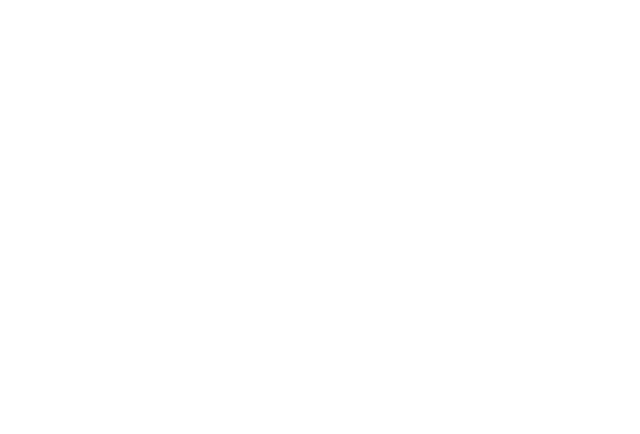
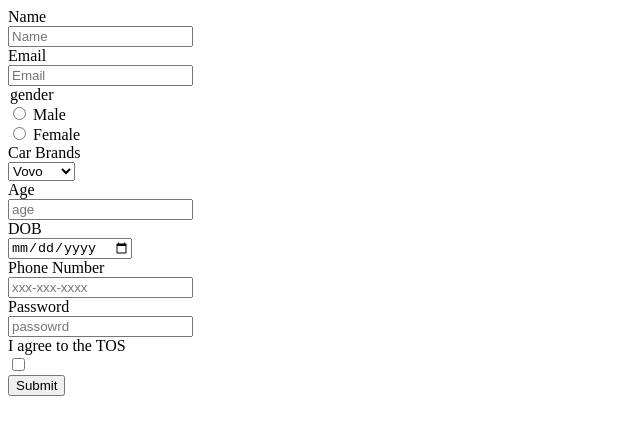
Before and after one commit to acciojob/signup-form-car-saddalmahi123, a website: page main.html in a window 1280 px wide. Shown: the whole page, without its empty margins (0-640 px from the left). Drawn offline with Linux system fonts and the light colour scheme.

Commit message:
created a submission

```diff
--- a/main.html
+++ b/main.html
@@ -10,6 +10,42 @@
 	<!-- the entire body must be written by student -->
     <script type="text/javascript" src="./script.js">
 </script>
+	<form method="post"></form>
+	<label for="#name">Name</label><br>
+	<input type="text" id="#name" placeholder="Name" required><br>
+	<label for="#email">Email</label><br>
+	<input type="email" id="#email" placeholder="Email" required><br>
+	<legend> gender</legend>
+
+        <input type="radio" name="gender" id="male" value="male">
+        <label for="male">Male</label><br>
+        <input type="radio" name="gender" id="female" value="female">
+	    <label for="female">Female</label><br>
+
+
+	<label for="cars">Car Brands</label><br>
+	<select name="cars"  id="cars">
+	<option value="Volvo">Vovo</option>
+	<option value="maruthi">maruthi</option>
+	<option value="bmw">Bmw</option>
+	<option value="bmw">Bmw</option>
+	<option value="bmw">Bmw</option>
+
+	</select><br>
+
+	<label for="#age">Age</label><br>
+	<input type="Number" id="#age" placeholder="age" required><br>
+	<label for="">DOB</label><br>
+	<input type="date" id="#dob" placeholder="" required><br>
+	<label for="#tel">Phone Number</label><br>
+	<input type="tel" id="#tel" placeholder="xxx-xxx-xxxx" required><br>
+	<label for="#password">Password</label><br>
+	<input type="password" id="#password" placeholder="passowrd" required><br>
+	<label for="#tos">I agree to the TOS</label><br>
+	<input type="checkbox" id="#tos" placeholder="" required><br>
+	<input type="submit">
+
+
 
 </body>
 
```
